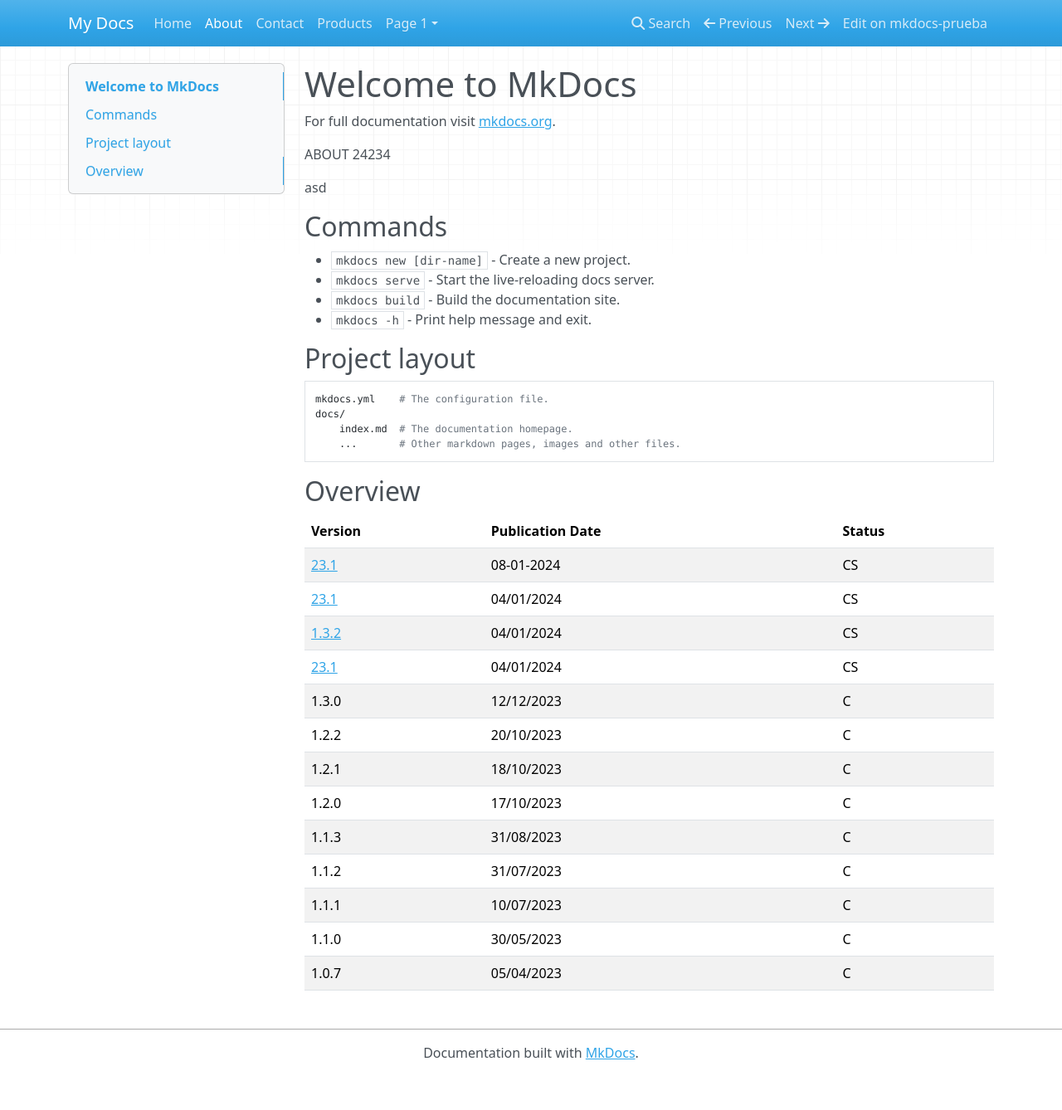
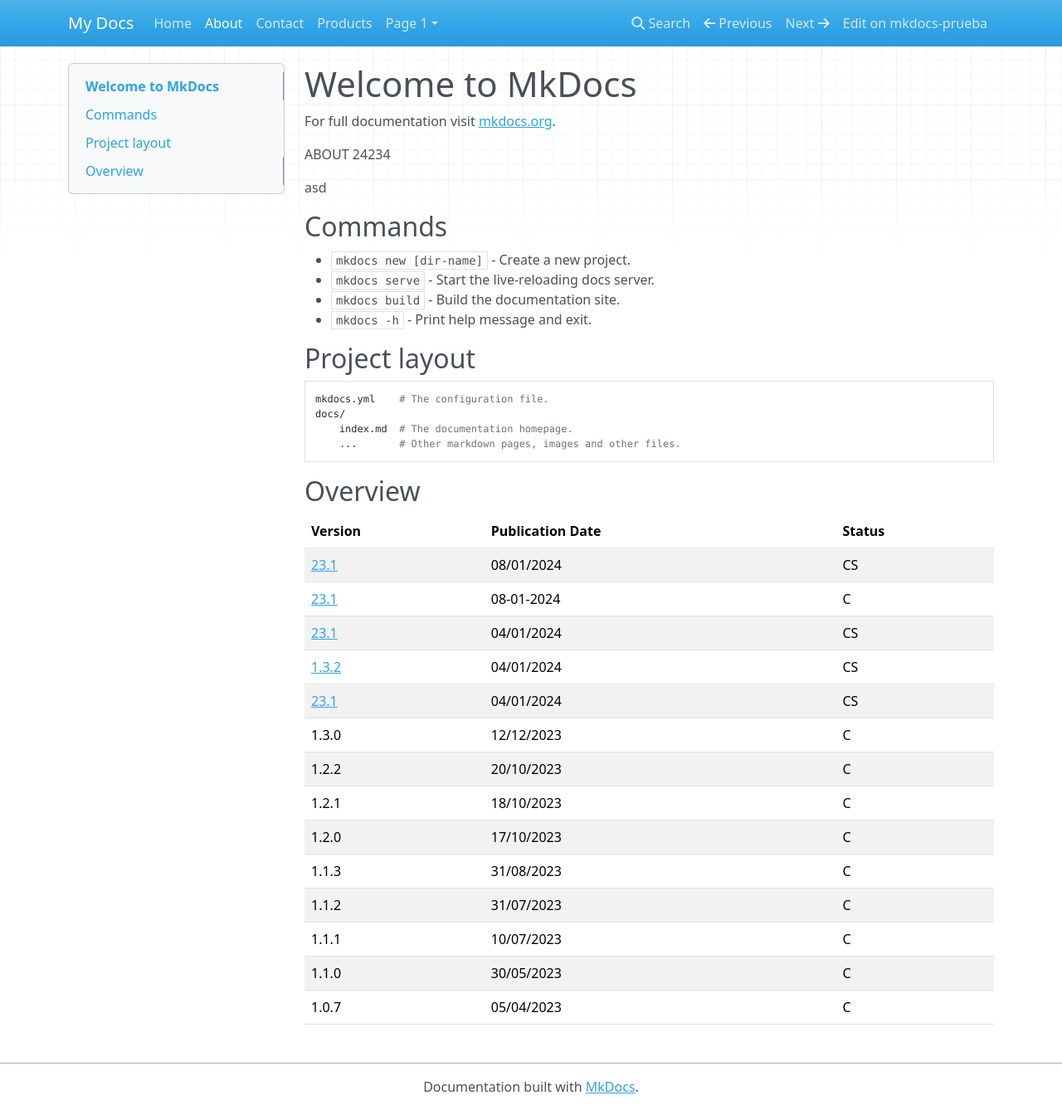
Before and after one commit to facumoyanosmf/mkdocs-prueba, an MkDocs documentation site: the page built from docs/about.md, in a window 1280 px wide and 1338 px high. Shown: the whole window at 83% size. Built offline with MkDocs 1.6.1, drawn with Linux system fonts in a browser that asks for light colours; nearby versions of some CDN libraries.

Commit message:
commit desde jenkins

```diff
--- a/docs/about.md
+++ b/docs/about.md
@@ -23,7 +23,8 @@
 
 | Version | Publication Date | Status |
 | --- | --- | --- |
-| [23.1](https://github.com/facumoyanosmf/mkdocs-prueba/releases/tag/pubished) | 08-01-2024 | CS |
+| [23.1](https://github.com/facumoyanosmf/mkdocs-prueba/releases/tag/pubished) | 08/01/2024 | CS |
+| [23.1](https://github.com/facumoyanosmf/mkdocs-prueba/releases/tag/pubished) | 08-01-2024 | C |
 | [23.1](https://github.com/facumoyanosmf/mkdocs-prueba/releases/tag/pubished) | 04/01/2024 | CS |
 | [1.3.2](https://github.com/facumoyanosmf/mkdocs-prueba/releases/tag/pubished) | 04/01/2024 | CS |
 | [23.1](https://github.com/facumoyanosmf/mkdocs-prueba/releases/tag/pubished) | 04/01/2024 | CS |
```
